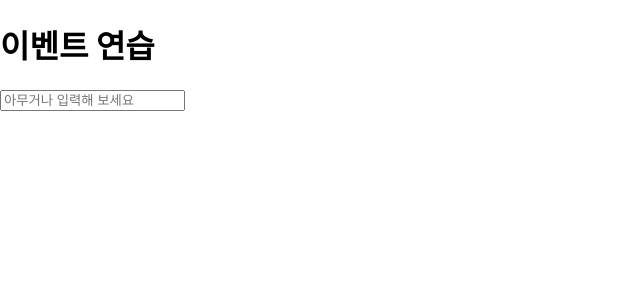
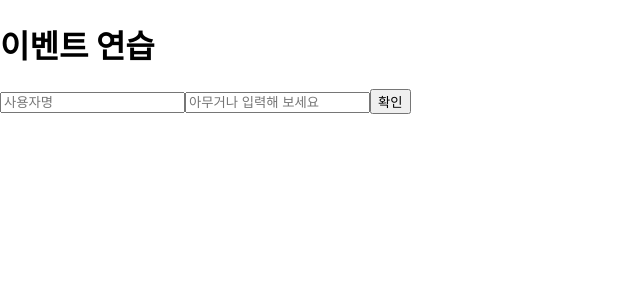
Before and after one commit to seosj1225/HELLO-REACT, a React (Create React App) app: page / in a window 1280 px wide. Shown: the top 300 px of the page, without its empty margins (0-640 px from the left). Built offline with nearby package versions, Linux system fonts and the light colour scheme.

Commit message:
feat: 4. 이벤트 핸들링

```diff
--- a/src/EventPractice.js
+++ b/src/EventPractice.js
@@ -1,20 +1,52 @@
-import React, { Component } from 'react';
+import React, { useState } from 'react';
 
-class EventPractice extends Component {
-  render() {
+const EventPractice = () => {
+  const [form, setForm] = useState({
+    username: '',
+    message: '',
+  });
+  const { username, message } = form;
+  const onChange = (e) => {
+    const nextForm = {
+      ...form, // 기존의 form 내용을 이 자리에 복사한 뒤
+      [e.target.name]: e.target.value, // 원하는 값을 덮어 씌우기
+    };
+    setForm(nextForm);
+  };
+  const onClick = () => {
+    alert(username + ':' + message);
+    setForm({
+      username: '',
+      message: '',
+    });
+  };
+  const onKeyPress = (e) => {
+    if (e.key === 'Enter') {
+      onClick();
+    }
+  };
+
   return (
     <div>
       <h1>이벤트 연습</h1>
       <input
         type="text"
+        name="username"
+        placeholder="사용자명"
+        value={username}
+        onChange={onChange}
+      />
+      <input
+        type="text"
         name="message"
         placeholder="아무거나 입력해 보세요"
-          onChange={(e) => {
-            console.log(e.target.value);
-          }}
+        value={message}
+        onChange={onChange}
+        onKeyPress={onKeyPress}
       />
+      <button onClick={onClick}>확인</button>
     </div>
   );
-  }
-}
+};
+
 export default EventPractice;
```
Lines whose indentation alone changed are shown as unchanged.
